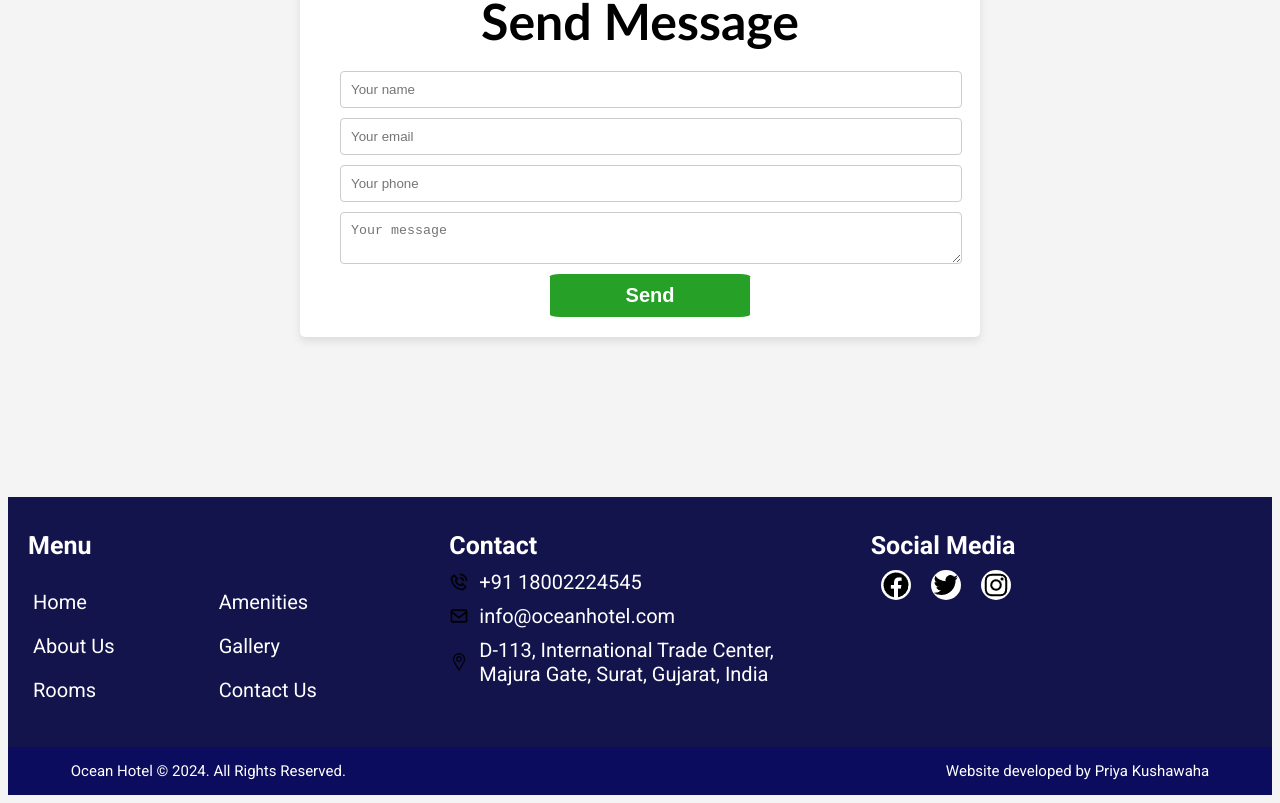
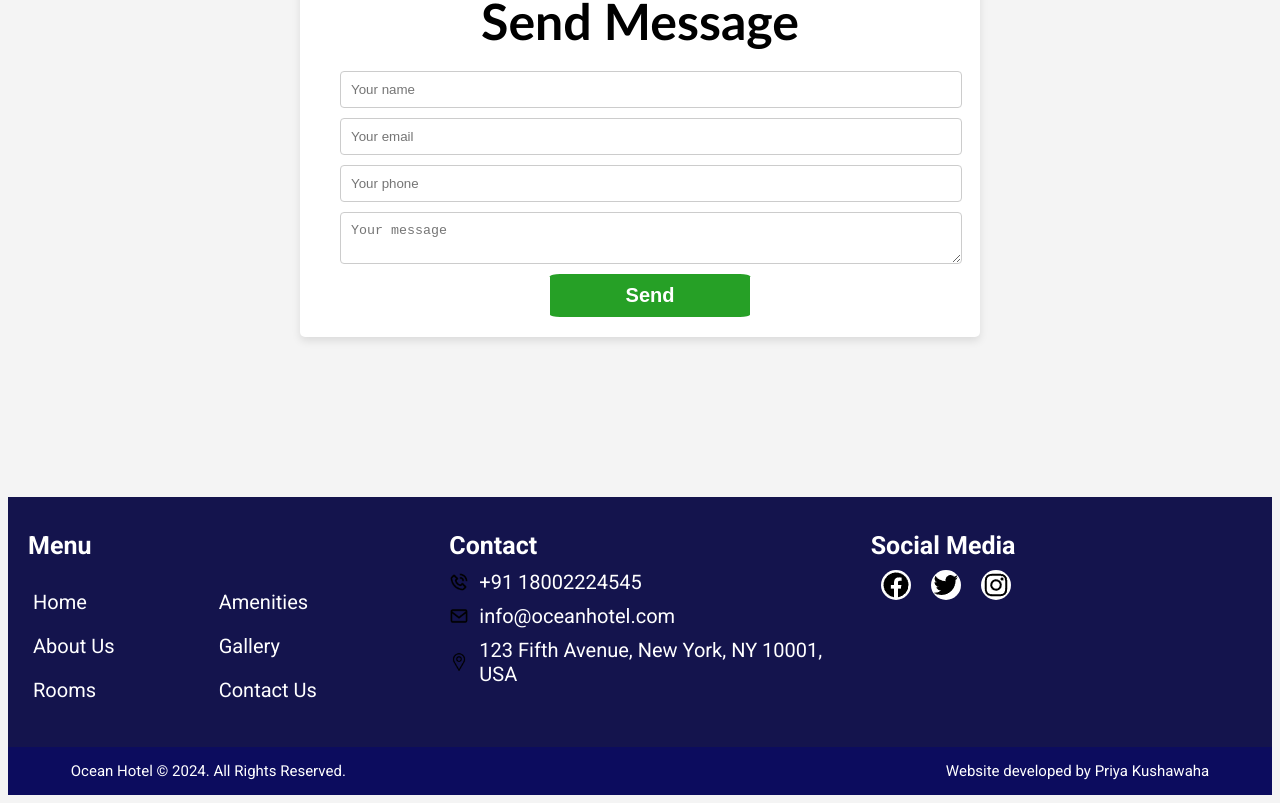
Before and after one commit to Kushpriya/Hotel-Website, a React (Vite) app: page / in a window 1280 px wide. Shown: the part 7894-8697 px from the top of the page. Built offline with nearby package versions, Linux system fonts and the light colour scheme.

Commit message:
frontend updated

```diff
--- a/package.json
+++ b/package.json
@@ -14,7 +14,8 @@
     "@fortawesome/free-solid-svg-icons": "^6.5.2",
     "@fortawesome/react-fontawesome": "^0.2.2",
     "react": "^18.2.0",
-    "react-dom": "^18.2.0"
+    "react-dom": "^18.2.0",
+    "react-router-dom": "^6.23.1"
   },
   "devDependencies": {
     "@types/react": "^18.2.66",
--- a/src/components/Contact.jsx
+++ b/src/components/Contact.jsx
@@ -88,7 +88,7 @@ const Contact = () => {
               </div>
               <div className="footer-info-item">
                 <img src={Location} alt="Location" className="footer-img-icon" />
-                <p>D-113, International Trade Center, Majura Gate, Surat, Gujarat, India</p>
+                <p>123 Fifth Avenue, New York, NY 10001, USA</p>
               </div>
             </div>
           </div>
```
Also changed, not shown: 2 other files (tests, documents, lock files or other folders).
